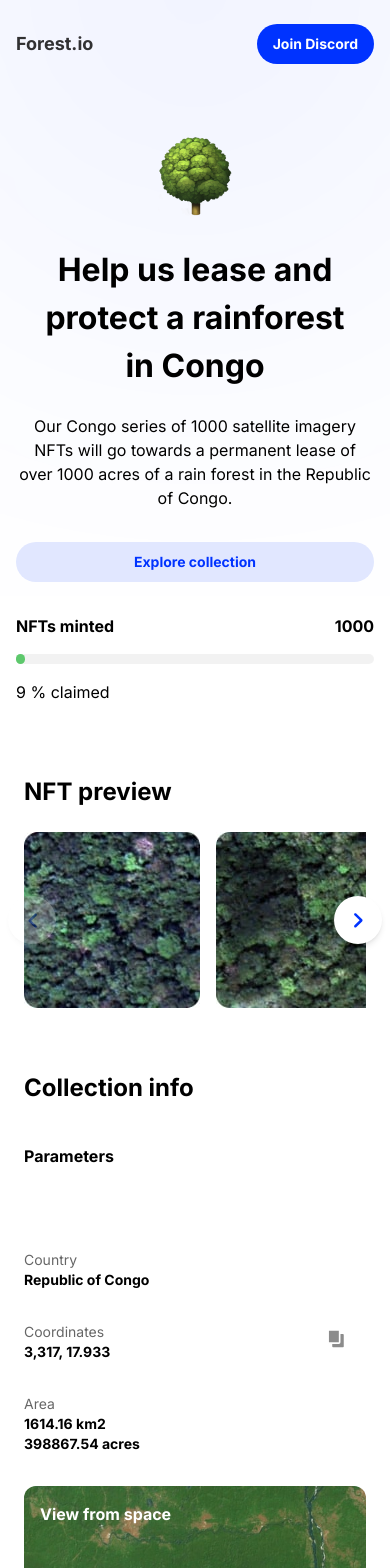
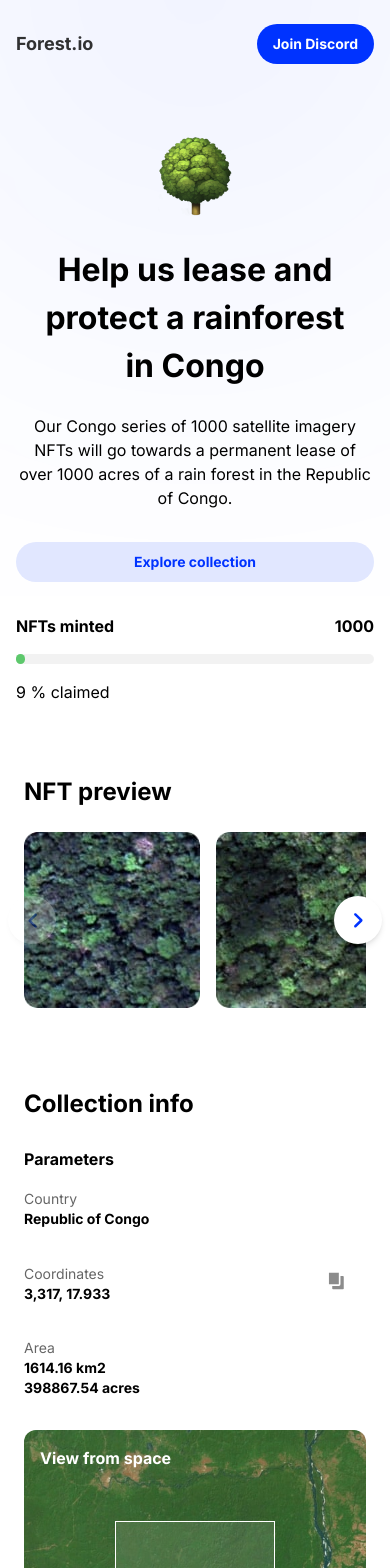
Before and after one commit to arslanshahab/glowing-spoon, a Next.js app: page / in a window 390 px wide. Shown: the top 1568 px of the page. Built offline with nearby package versions, Linux system fonts and the light colour scheme.

Commit message:
dark mode, collection flex

```diff
--- a/src/components/Carousel.tsx
+++ b/src/components/Carousel.tsx
@@ -46,7 +46,7 @@ const Carousel = () => {
   }, [])
 
   return (
-    <div className='carousel my-12 py-4 overflow-hidden px-6 lg:px-10'>
+    <div className='carousel my-12 py-4 overflow-x-hidden px-6 lg:px-10'>
       <h2 className='text-2xl font-bold mb-6'>{Texts.preview}</h2>
       <div className='relative overflow-visible'>
         <div className='flex justify-between items-center absolute top left w-full h-full'>
@@ -82,6 +82,7 @@ const Carousel = () => {
                   height={176}
                   layout='fixed'
                   alt={resource.title}
+                  className='rounded-xl'
                 />
               </div>
             )
--- a/src/components/Collection.tsx
+++ b/src/components/Collection.tsx
@@ -13,10 +13,11 @@ export const BoldText = ({ children }) => {
 const CollectionInfo = () => {
   return (
     <div className='mb-8 pb-4 px-6 lg:px-10'>
-      <h2 className='text-2xl font-bold mb-6'>{Texts.info}</h2>
+      <h2 className='hidden md:block text-2xl font-bold mb-6'>{Texts.info}</h2>
       <div className='grid md:grid-cols-3 gap-4 lg:gap-8 '>
-        <div className='relative rounded-xl p-4 aspect-square flex flex-col justify-end md:bg-everglade text-white'>
-          <strong className='text-black -ml-4 md:ml-0 md:text-white text-base absolute top-4'>
+        <div className='relative rounded-xl p-4 aspect-square flex flex-col justify-between md:justify-end md:bg-everglade text-white'>
+          <h2 className='md:hidden text-2xl text-black dark:text-white font-bold mb-6 -ml-4'>{Texts.info}</h2>
+          <strong className='text-black -ml-4 md:ml-0 md:text-white text-base md:absolute top-4'>
             {Texts.parametres}
           </strong>
           <div className='-ml-4 md:ml-0 my-4 md:my-2 lg:my-4 text-black md:text-white'>
@@ -39,7 +40,7 @@ const CollectionInfo = () => {
                   fillOpacity='1'
                 />
                 <rect
-                  className='fill-dovegray md:fill-alto  stroke-white md:stroke-everglade'
+                  className='fill-dovegray md:fill-alto  stroke-white dark:stroke-gray-800 md:stroke-everglade md:dark:stroke-everglade'
                   width='14'
                   height='16'
                   rx='1'
@@ -72,7 +73,7 @@ const CollectionInfo = () => {
           <div className='absolute top-1/2 left-1/2 w-40 h-40 md:h-20 md:w-20 xl:h-40 xl:w-40 border border-white bg-white bg-opacity-10 transfrom -translate-x-1/2 -translate-y-1/2 '></div>
         </div>
         <div className='relative rounded-xl p-4 aspect-square flex flex-col bg-goblin text-white overflow-hidden'>
-          <div className='absolute right-[20%] bottom-0  top-[20%] md:top-[30%] xl:top-[20%] h-[100%] w-[100%]'>
+          <div className='absolute right-[20%] bottom-0 top-[20%] md:top-[30%] xl:top-[20%] h-[100%] w-[100%]'>
             {Square}
           </div>
           <div className='flex md:flex-col xl:flex-row justify-between items-start xl:items-center'>
--- a/src/components/Faq.tsx
+++ b/src/components/Faq.tsx
@@ -34,7 +34,7 @@ export const Question = ({ question, answer }) => {
         onClick={() => setExpanded(!expanded)}>
         <h3 className='text-base font-bold'>{question}</h3>
         <div
-          className={`realtive w-8 h-8 bg-black bg-opacity-5 flex items-center justify-center rounded-full transition-transform transform origin-center ${
+          className={`relative w-8 h-8 bg-black dark:bg-primary  bg-opacity-5 flex items-center justify-center rounded-full transition-transform transform origin-center ${
             expanded ? '-rotate-45' : 'rotate-0'
           }`}>
           <span className='w-2 h-0.5 bg-black bg-opacity-50'></span>
--- a/src/components/ProgressBar.tsx
+++ b/src/components/ProgressBar.tsx
@@ -9,7 +9,7 @@ const ProgressBar = () => {
         <span className='font-bold'>{Texts.minted}</span>
         <span className='font-bold'>1000</span>
       </div>
-      <div className='w-full bg-black my-4 bg-opacity-5 rounded-full h-2.5 dark:bg-gray-700'>
+      <div className='w-full bg-black dark:bg-gray-500 my-4 bg-opacity-5 dark:bg-opacity-100 rounded-full h-2.5 '>
         <div className='bg-fern h-2.5 rounded-full' style={{ width: claimed }}></div>
       </div>
       <p className='text-base text-left '>{claimed} % claimed</p>
--- a/src/pages/index.tsx
+++ b/src/pages/index.tsx
@@ -18,11 +18,11 @@ const Home: NextPage = () => {
         <title>Forest.io</title>
         <meta name='description' content={Texts.headline} />
       </Head>
-      <div className='relative w-screen bg-image min-h-screen overflow-x-hidden overflow-y-visible '>
+      <div className='relative w-screen bg-image bg-white dark:gray-800'>
         <Header />
         <div className='my-14 px-4 mx-auto max-w-[70ch] text-center'>
           <Image src='/assets/imgs/tree.png' width={80} height={80} alt='Tree' />
-          <h1 className='font-bold mt-6 px-4 text-[32px] md:text-[40px] max-w-[50ch] lg:whitespace-pre-wrap'>
+          <h1 className='font-bold text-black dark:text-white mt-6 px-4 text-[32px] md:text-[40px] max-w-[50ch] lg:whitespace-pre-wrap'>
             {Texts.headline}
           </h1>
           <p className='text-base mt-6 mb-8'>{Texts.sub}</p>
@@ -33,7 +33,7 @@ const Home: NextPage = () => {
           </Link>
           <ProgressBar />
         </div>
-        <div className='lg:mx-16 2xl:mx-[220px] overflow'>
+        <div className='lg:mx-16 2xl:mx-[220px]'>
           <Carousel />
           <CollectionInfo />
         </div>
```
